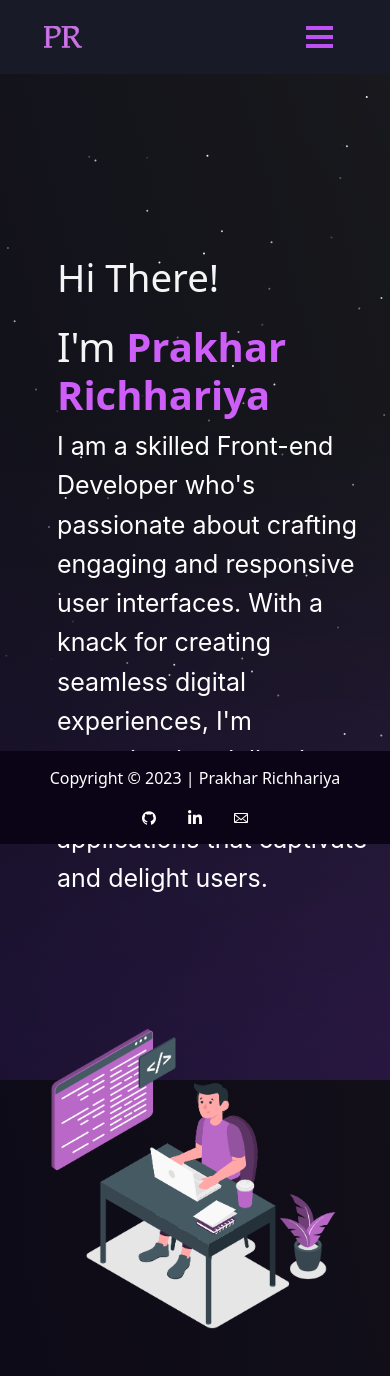
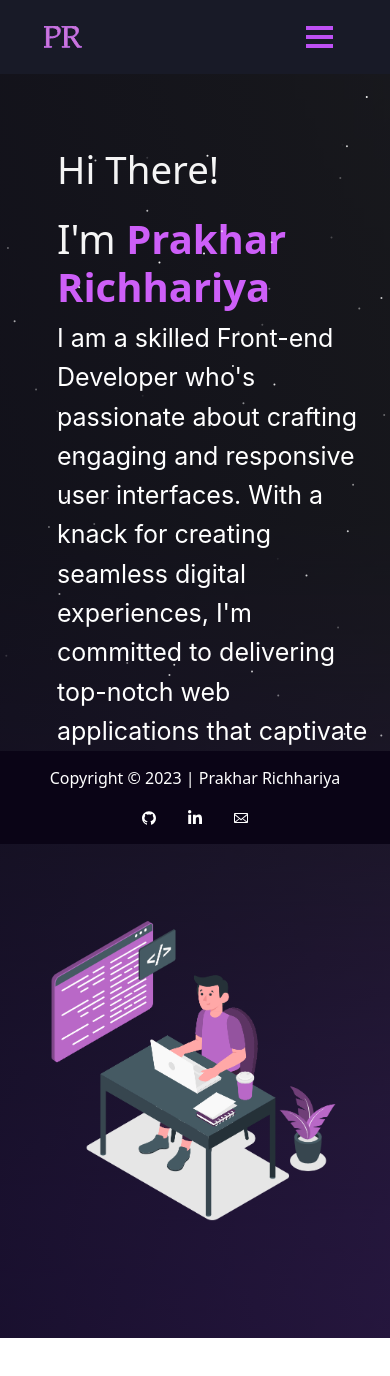
Before and after one commit to prakharrichhariya/Portfolio, a React (Create React App) app: page / in a window 390 px wide. Shown: the top 1376 px of the page. After the commit the page ends 1338 px from the top, so only its background shows below. Built offline with nearby package versions, Linux system fonts and the light colour scheme.

Commit message:
styling fixes

```diff
--- a/src/components/Home/Home.tsx
+++ b/src/components/Home/Home.tsx
@@ -39,7 +39,7 @@ const Home: React.FC = () => {
 							</div>
 						</Col>
 
-						<Col md={5} style={{ paddingBottom: 20 }}>
+						<Col md={5} style={{ paddingBottom: 20, display: 'flex', justifyContent: 'center' }}>
 							<img
 								src={'home-main.svg'}
 								alt='home-pic'
--- a/src/components/Projects/ProjectCards.tsx
+++ b/src/components/Projects/ProjectCards.tsx
@@ -19,7 +19,7 @@ const ProjectCards: React.FC<IProps> = (props) => {
 			<Card.Img variant='top' src={props.imgPath} alt='card-img' />
 			<Card.Body className='flex-col-align-center'>
 				<Card.Title style={{ color: '#c770f0' }}>{props.title}</Card.Title>
-				<Card.Text style={{ textAlign: 'justify' }}>{props.description}</Card.Text>
+				<Card.Text style={{ textAlign: 'center' }}>{props.description}</Card.Text>
 				<Card.Text style={{ justifyContent: 'center' }}>
 					{props.techStack.map((item) => (
 						<Tag color='#c770f0' key={item}>
--- a/src/styles/style.css
+++ b/src/styles/style.css
@@ -207,6 +207,12 @@ button:focus {
 	padding-top: 80px !important;
 }
 
+@media (max-width: 767px) {
+	.home-header {
+		padding-top: 20px !important;
+	}
+}
+
 .home-section {
 	position: relative;
 	z-index: -1;
@@ -215,12 +221,19 @@ button:focus {
 	background-repeat: no-repeat;
 	padding-bottom: 30px !important;
 	padding-top: 30px !important;
+	background-size: cover;
 }
 
 .home-content {
 	padding: 9rem 0 2rem !important;
 	color: whitesmoke;
 	text-align: left;
+}
+
+@media (max-width: 767px) {
+	.home-content {
+		padding: 6rem 0 2rem !important;
+	}
 }
 
 .heading {
@@ -717,6 +730,12 @@ button:focus {
 	justify-self: center;
 }
 
+@media (max-width: 767px) {
+	.project-bootstrap-card {
+		width: 100%;
+	}
+}
+
 .project-bootstrap-card :hover {
 	cursor: pointer;
 }
```
